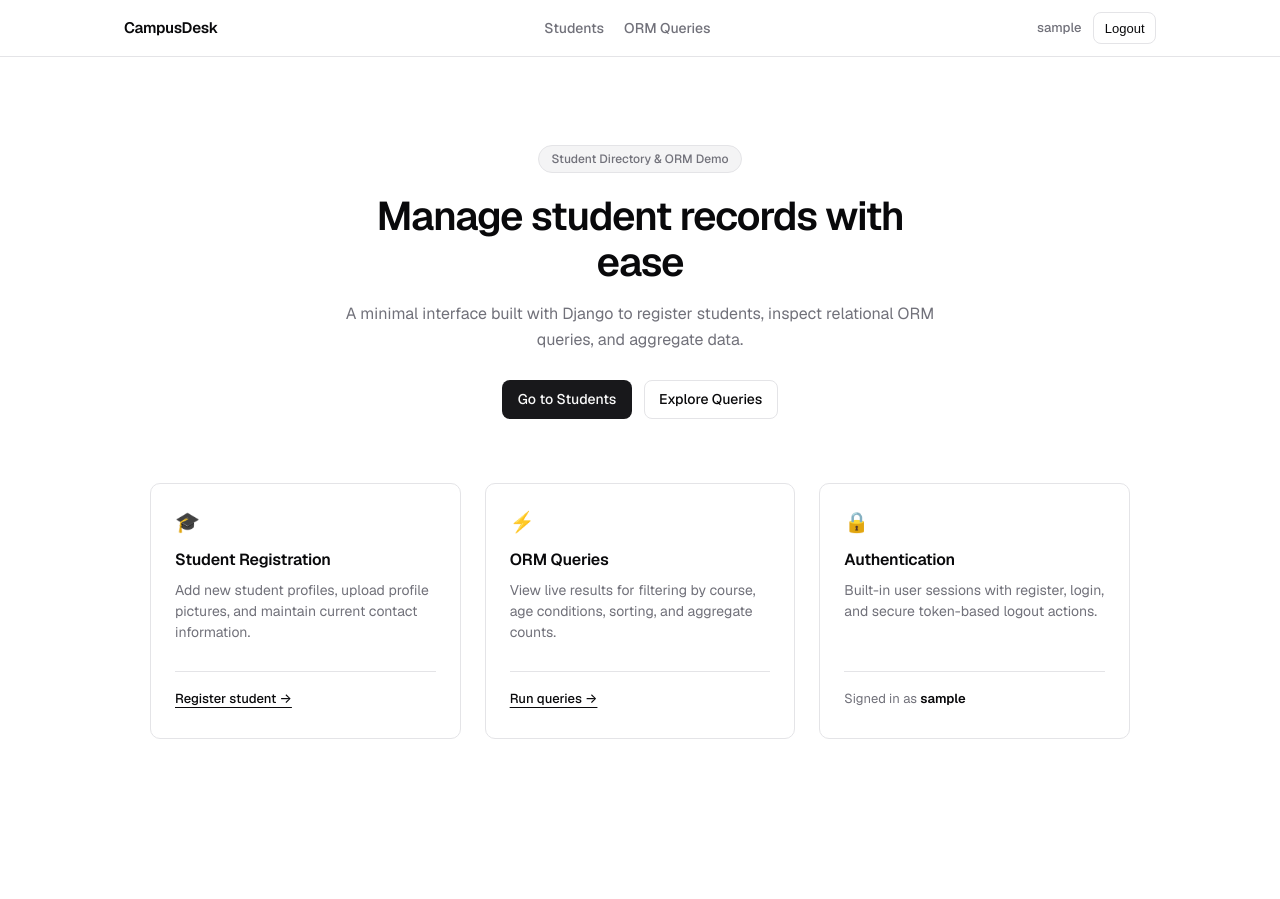
After one commit to Muhammed-Sahal717/django-web-dev, a Django app: page / in a window 1280 px wide. The commit adds this page. Run offline with Django 5.2, Linux system fonts and the light colour scheme; the visitor is signed in with stand-in values (Sample User, id 1).

Commit message:
feat: add home page with refined layout and navigation updates

```diff
--- a/config/urls.py
+++ b/config/urls.py
@@ -22,6 +22,7 @@ from django.contrib.auth.views import LogoutView
 from django.urls import path
 
 from students.views import (
+    home,
     login_view,
     register,
     student_form,
@@ -30,6 +31,7 @@ from students.views import (
 
 
 urlpatterns = [
+    path("", home, name="home"),
     path("admin/", admin.site.urls),
     path("student/", student_form, name="student_form"),
     path("students/queries/", student_queries, name="student_queries"),
--- a/students/static/css/style.css
+++ b/students/static/css/style.css
@@ -534,3 +534,140 @@ body {
     align-items: flex-start;
   }
 }
+
+/* ==========================================================================
+   Home Page Refined Minimalist Layout
+   ========================================================================== */
+.home-wrapper {
+  max-width: 980px;
+  margin: 0 auto;
+  padding: 3.5rem 0 5rem;
+  display: flex;
+  flex-direction: column;
+  align-items: center;
+}
+
+/* Centered & Proportional Hero */
+.hero {
+  text-align: center;
+  max-width: 620px;
+  margin: 0 auto 4rem auto;
+  display: flex;
+  flex-direction: column;
+  align-items: center;
+}
+
+.hero-badge {
+  display: inline-flex;
+  align-items: center;
+  font-size: 0.75rem;
+  font-weight: 500;
+  color: var(--muted-fg);
+  background: var(--muted);
+  border: 1px solid var(--border);
+  padding: 0.25rem 0.75rem;
+  border-radius: 9999px;
+  margin-bottom: 1.25rem;
+}
+
+.hero-title {
+  font-size: 2.5rem;
+  font-weight: 600;
+  letter-spacing: -0.03em;
+  line-height: 1.15;
+  color: var(--fg);
+}
+
+.hero-desc {
+  margin-top: 1rem;
+  font-size: 1rem;
+  line-height: 1.6;
+  color: var(--muted-fg);
+}
+
+.hero-btn-group {
+  margin-top: 1.75rem;
+  display: flex;
+  align-items: center;
+  justify-content: center;
+  gap: 0.75rem;
+}
+
+/* 3-Column Card Grid */
+.feature-grid {
+  display: grid !important;
+  grid-template-columns: repeat(3, 1fr) !important;
+  gap: 1.5rem;
+  width: 100%;
+}
+
+.feature-card {
+  background: #ffffff;
+  border: 1px solid var(--border);
+  border-radius: 10px;
+  padding: 1.75rem 1.5rem;
+  display: flex;
+  flex-direction: column;
+  text-align: left;
+  transition: border-color 0.15s ease;
+}
+
+.feature-card:hover {
+  border-color: #a1a1aa;
+}
+
+.feature-icon {
+  font-size: 1.25rem;
+  margin-bottom: 1rem;
+  line-height: 1;
+}
+
+.feature-title {
+  font-size: 1rem;
+  font-weight: 600;
+  letter-spacing: -0.01em;
+  color: var(--fg);
+  margin-bottom: 0.5rem;
+}
+
+.feature-desc {
+  font-size: 0.875rem;
+  color: var(--muted-fg);
+  line-height: 1.5;
+  flex-grow: 1;
+}
+
+.feature-footer {
+  margin-top: 1.75rem;
+  padding-top: 0.85rem;
+  border-top: 1px solid var(--border);
+}
+
+.feature-link {
+  font-size: 0.8125rem;
+  font-weight: 500;
+  color: var(--fg);
+  text-decoration: underline;
+  text-underline-offset: 4px;
+}
+
+.auth-meta {
+  font-size: 0.8125rem;
+  color: var(--muted-fg);
+}
+
+.auth-meta strong {
+  color: var(--fg);
+  font-weight: 600;
+}
+
+/* Tablet & Mobile */
+@media (max-width: 820px) {
+  .hero-title {
+    font-size: 2rem;
+  }
+
+  .feature-grid {
+    grid-template-columns: 1fr !important;
+  }
+}
--- a/students/templates/base.html
+++ b/students/templates/base.html
@@ -16,8 +16,9 @@
   <body>
     <header class="navbar">
       <div class="nav-container">
+        <!-- Inside base.html -->
         <div class="nav-brand">
-          <a href="{% url 'student_form' %}" class="brand-link">CampusDesk</a>
+          <a href="{% url 'home' %}" class="brand-link">CampusDesk</a>
         </div>
         <nav class="nav-links">
           <a href="{% url 'student_form' %}" class="nav-item">Students</a>
--- /dev/null
+++ b/students/templates/home.html
@@ -0,0 +1,70 @@
+{% extends "base.html" %} {% block title %}Dashboard - Student Management{% endblock %} {% block content %}
+<div class="home-wrapper">
+  <!-- Centered Hero -->
+  <header class="hero">
+    <div class="hero-badge">Student Directory &amp; ORM Demo</div>
+    <h1 class="hero-title">Manage student records with ease</h1>
+    <p class="hero-desc">
+      A minimal interface built with Django to register students, inspect
+      relational ORM queries, and aggregate data.
+    </p>
+    <div class="hero-btn-group">
+      <a href="{% url 'student_form' %}" class="btn btn-primary"
+        >Go to Students</a
+      >
+      <a href="{% url 'student_queries' %}" class="btn btn-outline"
+        >Explore Queries</a
+      >
+    </div>
+  </header>
+
+  <!-- 3-Column Card Grid -->
+  <section class="feature-grid">
+    <div class="feature-card">
+      <div class="feature-icon">🎓</div>
+      <h2 class="feature-title">Student Registration</h2>
+      <p class="feature-desc">
+        Add new student profiles, upload profile pictures, and maintain current
+        contact information.
+      </p>
+      <div class="feature-footer">
+        <a href="{% url 'student_form' %}" class="feature-link"
+          >Register student &rarr;</a
+        >
+      </div>
+    </div>
+
+    <div class="feature-card">
+      <div class="feature-icon">⚡</div>
+      <h2 class="feature-title">ORM Queries</h2>
+      <p class="feature-desc">
+        View live results for filtering by course, age conditions, sorting, and
+        aggregate counts.
+      </p>
+      <div class="feature-footer">
+        <a href="{% url 'student_queries' %}" class="feature-link"
+          >Run queries &rarr;</a
+        >
+      </div>
+    </div>
+
+    <div class="feature-card">
+      <div class="feature-icon">🔒</div>
+      <h2 class="feature-title">Authentication</h2>
+      <p class="feature-desc">
+        Built-in user sessions with register, login, and secure token-based
+        logout actions.
+      </p>
+      <div class="feature-footer">
+        {% if user.is_authenticated %}
+        <span class="auth-meta"
+          >Signed in as <strong>{{ user.username }}</strong></span
+        >
+        {% else %}
+        <a href="{% url 'login' %}" class="feature-link">Sign in &rarr;</a>
+        {% endif %}
+      </div>
+    </div>
+  </section>
+</div>
+{% endblock %}
--- a/students/views.py
+++ b/students/views.py
@@ -6,6 +6,10 @@ from django.shortcuts import redirect, render
 
 from .forms import StudentForm, UserRegisterForm
 from .models import Course, Student
+
+
+def home(request):
+    return render(request, "home.html")
 
 
 @login_required
```
